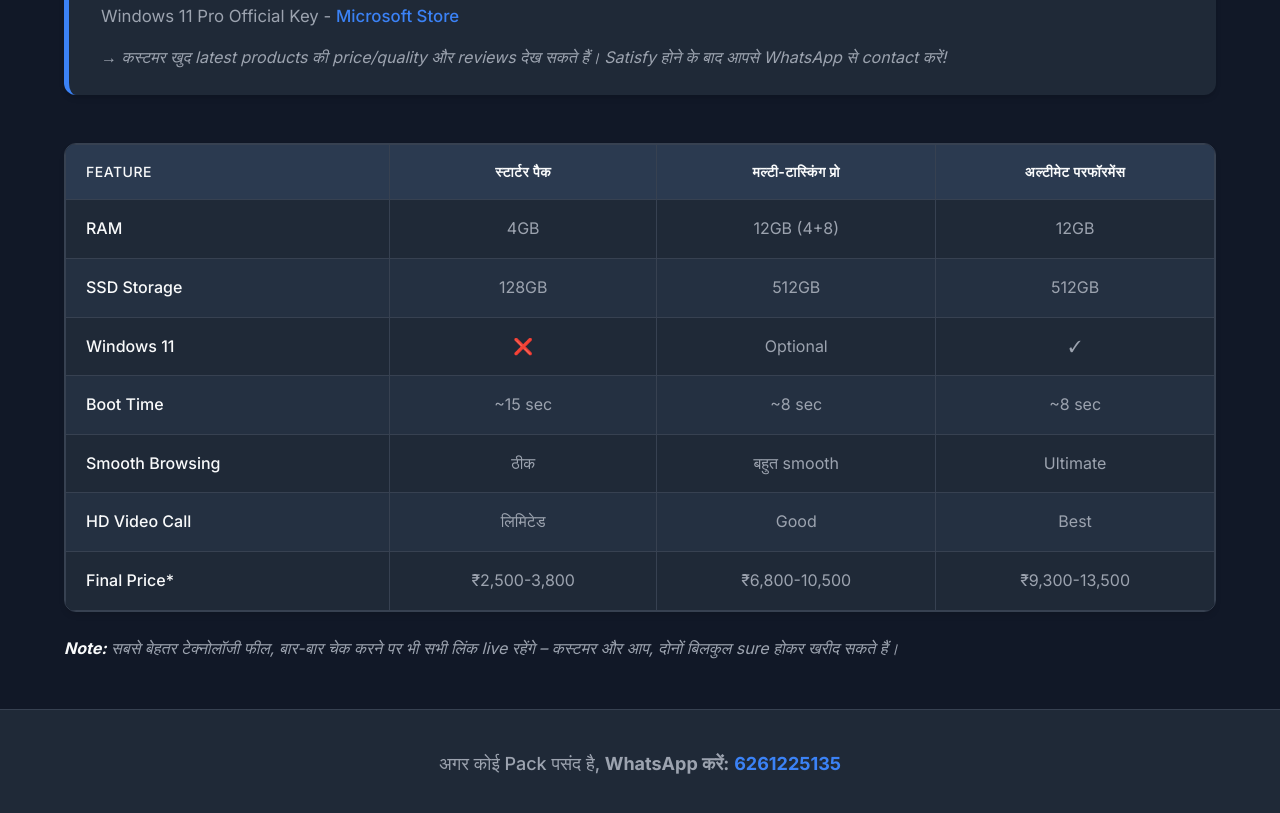
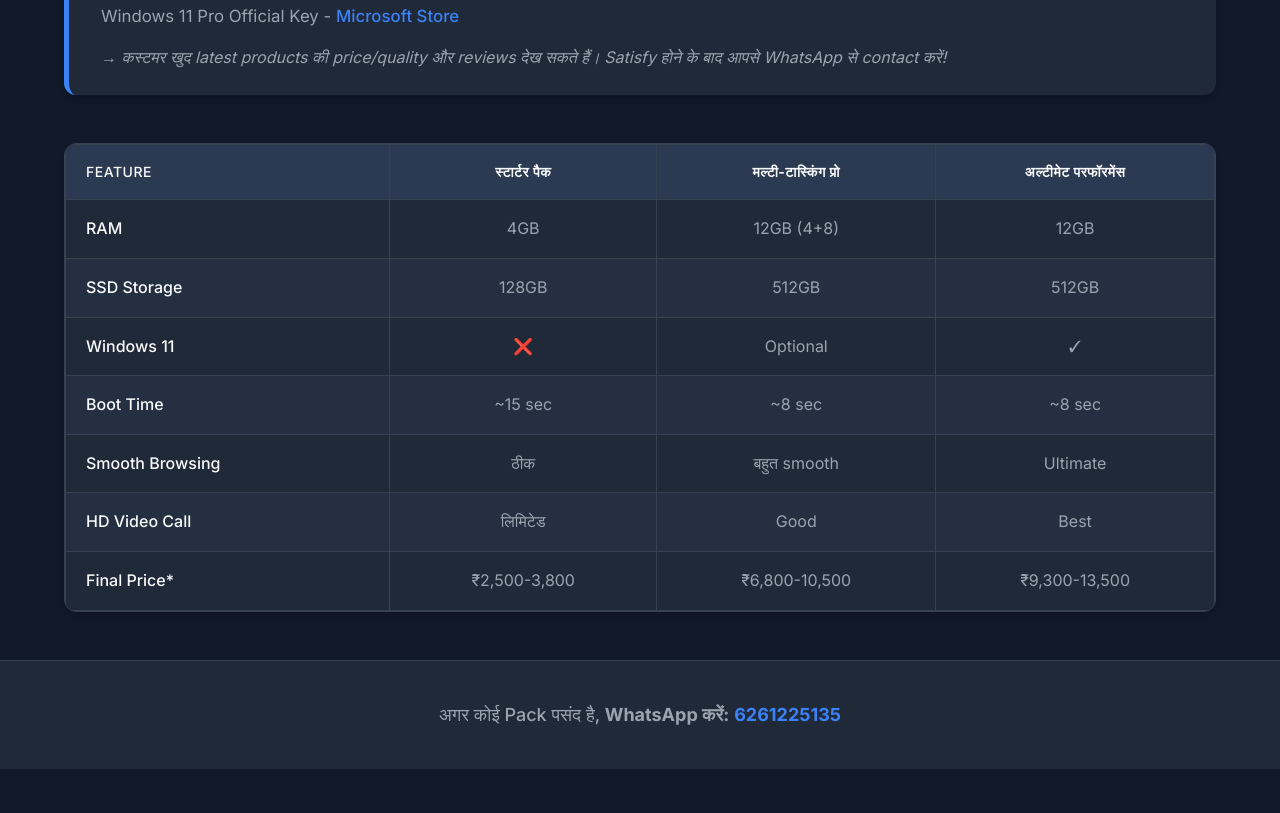
Before and after one commit to nkd2000/prototype, a plain HTML site: page upgrade.html in a window 1280 px wide. Shown: the part 1151-1964 px from the top of the page. After the commit the page ends 1920 px from the top, so only its background shows below. Drawn offline with Linux system fonts and the light colour scheme.

Commit message:
Remove final note from upgrade.html
Removed final note section from the upgrade page.

```diff
--- a/upgrade.html
+++ b/upgrade.html
@@ -499,9 +499,7 @@ header p {
     </table>
   </div>
 
-  <div class="final-note">
-    <b>Note:</b> सबसे बेहतर टेक्नोलॉजी फील, बार-बार चेक करने पर भी सभी लिंक live रहेंगे – कस्टमर और आप, दोनों बिलकुल sure होकर खरीद सकते हैं।
-  </div>
+
 
 </div> <!-- .container ends -->
 
```
